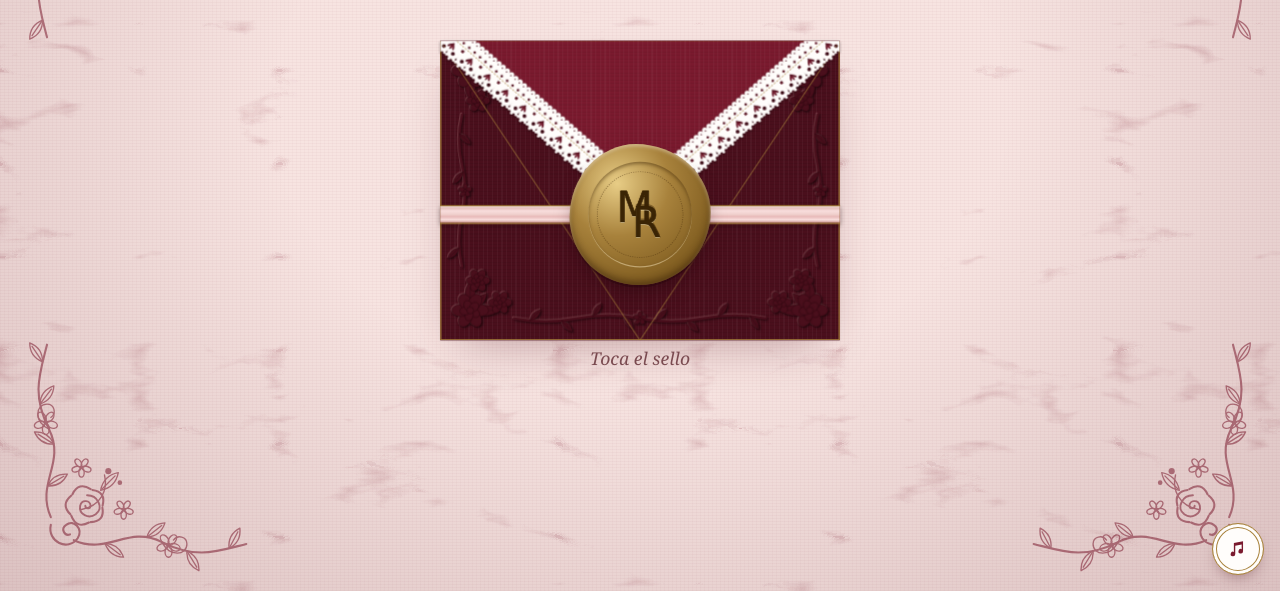
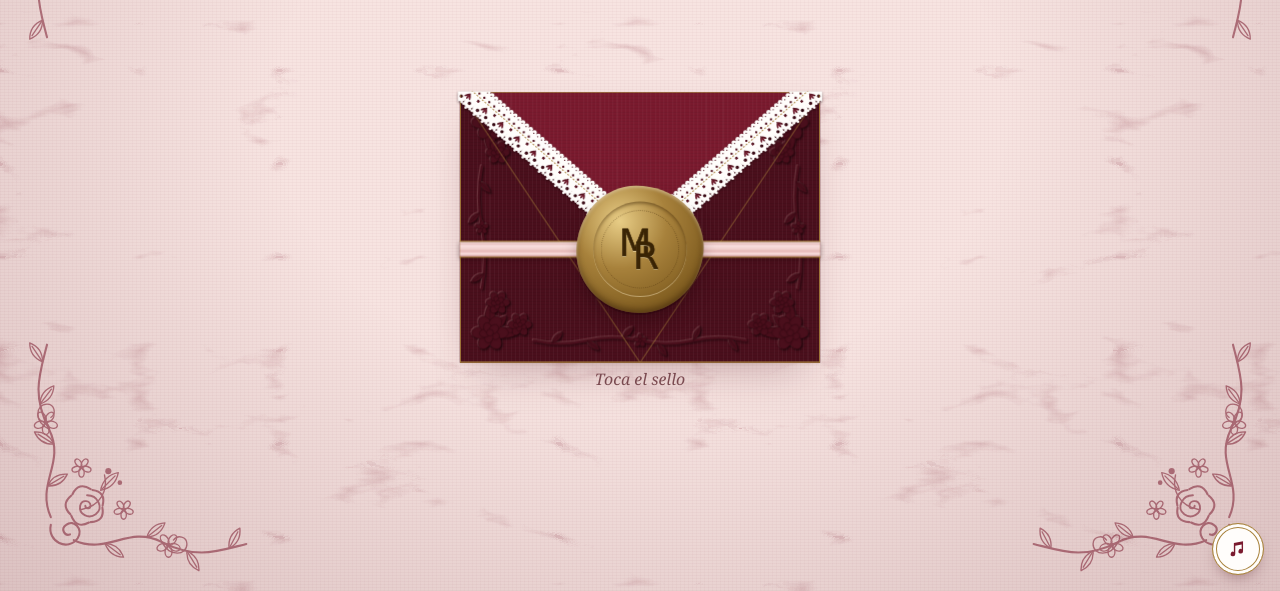
Before and after one commit to Michelle-Rocha-Espinoza/Invitacion-web-MR, a plain HTML site: page carta.html in a window 1280 px wide. Shown: the part 209-800 px from the top of the page. Drawn offline with nearby package versions, Linux system fonts and the light colour scheme; a web font is replaced by a local one.

Commit message:
Inicio justo al tamaño de la pantalla y apertura más fluida en celular
- Carta animada: la página ocupa exactamente el alto de la pantalla, sin
  scroll; sobre y mazo se escalan según el alto disponible.
- Versión de scroll: el sobre llena la pantalla medida en el celular
  (incluida la barra del navegador), sin scroll hasta abrir la carta, y no
  se desplaza al abrirla.
- Solapa: volteo plano en vez de 3D y encaje dibujado como imagen, para
  que no parpadee ni se trabe en celulares.

Co-Authored-By: Claude Opus 5.5 <noreply@anthropic.com>

```diff
--- a/carta.html
+++ b/carta.html
@@ -95,12 +95,16 @@
 .mb-sobre__carta { position: absolute; left: 6%; right: 6%; top: 6%; bottom: 5%; z-index: 1; display: flex; flex-direction: column; align-items: center; justify-content: flex-start; gap: 6px; padding: 18px 12px; text-align: center; background: var(--superficie); color: var(--tinta); box-shadow: inset 0 0 0 6px var(--superficie), inset 0 0 0 7px var(--oro); transition: transform .9s cubic-bezier(.2, .7, .2, 1) .45s; }
 .mb-sobre__bolsillo { position: absolute; inset: 0; z-index: 2; background: var(--banda); clip-path: polygon(0 0, 50% 54%, 100% 0, 100% 100%, 0 100%); }
 .mb-sobre__bolsillo::after { content: ""; position: absolute; inset: 0; background: linear-gradient(to top right, transparent calc(50% - 1px), var(--oro) 50%, transparent calc(50% + 1px)) left bottom / 50% 100% no-repeat, linear-gradient(to top left, transparent calc(50% - 1px), var(--oro) 50%, transparent calc(50% + 1px)) right bottom / 50% 100% no-repeat; opacity: .55; }
-.mb-sobre__solapa { position: absolute; left: 0; right: 0; top: 0; height: 58%; z-index: 3; transform-origin: top; transform-style: preserve-3d; transition: transform .7s cubic-bezier(.5, 0, .2, 1), z-index 0s .35s; }
-.mb-sobre__solapa::before, .mb-sobre__solapa::after { content: ""; position: absolute; inset: 0; clip-path: polygon(0 0, 100% 0, 50% 100%); -webkit-backface-visibility: hidden; backface-visibility: hidden; }
+/* La solapa se voltea en plano (scaleY) para que en celulares no parpadee: a mitad del giro cambia de cara */
+.mb-sobre__solapa { position: absolute; left: 0; right: 0; top: 0; height: 58%; z-index: 3; transform-origin: top; will-change: transform; transition: transform .75s cubic-bezier(.45, 0, .25, 1), z-index 0s .38s; }
+.mb-sobre__solapa::before, .mb-sobre__solapa::after { content: ""; position: absolute; inset: 0; clip-path: polygon(0 0, 100% 0, 50% 100%); transition: opacity 0s .38s; }
 .mb-sobre__solapa::before { background: var(--acento); }
-.mb-sobre__solapa::after { background: var(--mb-vetas), var(--mb-nubes), var(--perla); transform: rotateX(180deg); clip-path: polygon(0 100%, 100% 100%, 50% 0); box-shadow: inset 0 -1px 0 var(--oro); }
+.mb-sobre__solapa::after { background: var(--mb-vetas), var(--mb-nubes), var(--perla); opacity: 0; }
+.mb-sobre__solapa > .mb-sobre__encaje { transition: opacity 0s .38s; }
+.mb-sobre.is-abierto .mb-sobre__solapa::before, .mb-sobre.is-abierto .mb-sobre__solapa > .mb-sobre__encaje { opacity: 0; }
+.mb-sobre.is-abierto .mb-sobre__solapa::after { opacity: 1; }
 .mb-sobre > .mb-lacre { position: absolute; left: 50%; top: 58%; z-index: 4; translate: -50% -50%; }
-.mb-sobre.is-abierto .mb-sobre__solapa { transform: rotateX(180deg); z-index: 0; }
+.mb-sobre.is-abierto .mb-sobre__solapa { transform: scaleY(-1); z-index: 0; }
 .mb-sobre.is-abierto .mb-sobre__carta { transform: translateY(-52%); }
 .mb-sobre.is-abierto > .mb-lacre { opacity: 0; transform: scale(.6); pointer-events: none; }
 .mb-sobre__ayuda { position: absolute; left: 0; right: 0; bottom: -40px; text-align: center; color: var(--tinta-suave); }
@@ -110,7 +114,7 @@
 .mb-sobre__dorso { box-shadow: inset 0 0 0 1px var(--oro), var(--sombra-papel); }
 .mb-sobre__bolsillo { box-shadow: inset 0 -1px 0 var(--oro), inset 1px 0 0 var(--oro), inset -1px 0 0 var(--oro); }
 .mb-sobre__solapa::before { background-image: repeating-linear-gradient(90deg, rgba(255, 255, 255, .04) 0 1px, transparent 1px 4px), repeating-linear-gradient(0deg, rgba(0, 0, 0, .05) 0 1px, transparent 1px 3px); }
-.mb-sobre__encaje { position: absolute; inset: 0; width: 100%; height: 100%; overflow: visible; pointer-events: none; -webkit-backface-visibility: hidden; backface-visibility: hidden; filter: drop-shadow(0 1px 1px rgba(30, 4, 10, .55)); }
+.mb-sobre__encaje { position: absolute; inset: 0; width: 100%; height: 100%; max-width: none; overflow: visible; pointer-events: none; filter: drop-shadow(0 1px 1px rgba(30, 4, 10, .55)); }
 .mb-sobre__encaje-papel { fill: var(--encaje); }
 .mb-sobre__encaje-filete { stroke: var(--oro); stroke-width: 1; stroke-dasharray: 1 2.5; stroke-linecap: round; }
 .mb-sobre__cinta { position: absolute; left: 0; right: 0; top: calc(58% - 8px); height: 16px; z-index: 3; background: linear-gradient(180deg, #d9a9a6 0%, var(--perla) 28%, #f0cfcc 50%, var(--rubor) 62%, var(--perla) 82%, #c9918f 100%); box-shadow: 0 2px 4px rgba(30, 4, 10, .4), inset 0 1px 0 rgba(255, 255, 255, .6); border-block: 1px solid var(--oro); transition: opacity .4s, transform .5s; transform-origin: center; }
@@ -311,7 +315,7 @@
 
 
 *, *::before, *::after { box-sizing: border-box; }
-html, body { height: 100%; overflow-x: clip; }
+html, body { height: 100%; overflow: hidden; overscroll-behavior: none; }
 body { margin: 0; color: var(--tinta); font-family: var(--font-maquina); overflow-x: hidden;
   background:
     radial-gradient(ellipse at 50% 40%, transparent 40%, rgba(74, 15, 28, .16) 100%),
@@ -320,12 +324,14 @@ body { margin: 0; color: var(--tinta); font-family: var(--font-maquina); overflo
     var(--mb-vetas), var(--fondo-alterno);
   background-size: auto, auto, auto, 560px, auto; }
 
-.mesa { min-height: 100%; display: flex; flex-direction: column; align-items: center; padding-block: 20px 28px; padding-left: max(16px, env(safe-area-inset-left, 0px)); padding-right: max(16px, env(safe-area-inset-right, 0px)); }
+.mesa { height: 100vh; height: 100svh; height: var(--alto, 100svh); display: flex; flex-direction: column; align-items: center; justify-content: center; padding-block: 12px 14px; padding-left: max(16px, env(safe-area-inset-left, 0px)); padding-right: max(16px, env(safe-area-inset-right, 0px)); }
 .encabezado { text-align: center; display: grid; gap: 4px; min-height: 70px; transition: opacity .5s; }
 .encabezado__titulo { font: 400 34px/1.1 var(--font-lettering); color: var(--acento); margin: 0; }
 .encabezado__sub { font: italic 15px/22px var(--font-serif); color: var(--tinta-suave); margin: 0; }
 
-.escena { position: relative; width: 100%; max-width: 520px; height: calc(var(--ch) + 130px); display: grid; place-items: center; }
+.escena { position: relative; width: 100%; max-width: 520px; height: calc((var(--ch) + 64px) * var(--z, 1)); flex: none; display: grid; place-items: center; }
+.mazo { scale: var(--z, 1); }
+.escena .mb-sobre { scale: var(--z, 1); }
 
 /* Sobre */
 .escena .mb-sobre { margin-top: 0; width: min(340px, 86vw); z-index: 10; transition: transform .9s cubic-bezier(.6, 0, .3, 1), opacity .7s; }
@@ -451,9 +457,7 @@ body { margin: 0; color: var(--tinta); font-family: var(--font-maquina); overflo
 }
 body.escritorio .encabezado__titulo { font-size: 44px; }
 body.escritorio .encabezado__sub { font-size: 17px; }
-body.escritorio .escena { height: calc((var(--ch) + 64px) * var(--z, 1)); max-width: none; }
-body.escritorio .mazo { scale: var(--z, 1); }
-body.escritorio .escena .mb-sobre { scale: var(--z, 1); }
+body.escritorio .escena { max-width: none; }
 body.escritorio .controles { position: absolute; inset: 0; margin: 0; z-index: 40; display: flex; align-items: center; justify-content: center; gap: calc(var(--cw) * var(--z, 1) + 110px); pointer-events: none; }
 body.escritorio .controles .ctrl { pointer-events: auto; width: 54px; height: 54px; flex: none; }
 body.escritorio .contador { position: absolute; left: 50%; bottom: -48px; translate: -50% 0; }
@@ -949,6 +953,9 @@ body.escritorio .puntos { margin-top: 58px; }
     hilos.forEach(function (pts) { capa.appendChild(nodo('polyline', { points: pts, fill: 'none', 'class': 'mb-sobre__encaje-filete' })); });
     svg.appendChild(capa);
     solapa.appendChild(svg);
+    // como imagen: el teléfono no recalcula cientos de calados durante el volteo
+    var img = aImagenEnSitio(svg, 40);
+    if (img !== svg) img.classList.add('mb-sobre__encaje');
   }
 
   /* Sobre: abre y cierra con el lacre. host = .mb-sobre */
@@ -1476,7 +1483,6 @@ body.escritorio .puntos { margin-top: 58px; }
 
   // Escritorio: mazo más grande según la altura y flechas a los costados
   function zoomEscena() {
-    if (!document.body.classList.contains('escritorio')) return 1;
     var v = parseFloat(getComputedStyle(document.documentElement).getPropertyValue('--z'));
     return v > 0 ? v : 1;
   }
@@ -1484,15 +1490,16 @@ body.escritorio .puntos { margin-top: 58px; }
   function ajustarEscritorio() {
     var ancho = window.innerWidth >= 900;
     document.body.classList.toggle('escritorio', ancho);
-    if (ancho) {
-      if (controles.parentNode !== escena) escena.appendChild(controles);
-      var ch = tarjetas[0].offsetHeight || 455;
-      var z = Math.max(1, Math.min(1.6, (window.innerHeight - 190) / (ch + 64), (window.innerWidth - 120) / ((tarjetas[0].offsetWidth || 330) + 300)));
-      document.documentElement.style.setProperty('--z', z.toFixed(3));
-    } else {
-      if (controles.parentNode !== controlesOrigen) controlesOrigen.insertBefore(controles, controlesSig);
-      document.documentElement.style.removeProperty('--z');
-    }
+    if (ancho) { if (controles.parentNode !== escena) escena.appendChild(controles); }
+    else if (controles.parentNode !== controlesOrigen) controlesOrigen.insertBefore(controles, controlesSig);
+    var H = window.innerHeight;
+    document.documentElement.style.setProperty('--alto', H + 'px');
+    var cw = tarjetas[0].offsetWidth || 330, ch = tarjetas[0].offsetHeight || 455;
+    var cabeza = document.getElementById('encabezado').offsetHeight || 70;
+    var reserva = ancho ? 150 : 175; // controles, rombos y enlace bajo el mazo
+    var z = Math.min((H - cabeza - reserva - 26) / (ch + 64), (window.innerWidth - (ancho ? 300 : 20)) / cw, ancho ? 1.6 : 1);
+    z = Math.max(.5, z);
+    document.documentElement.style.setProperty('--z', z.toFixed(3));
   }
   ajustarEscritorio();
   window.addEventListener('resize', ajustarEscritorio);
--- a/design-system/components/bundle.css
+++ b/design-system/components/bundle.css
@@ -79,12 +79,16 @@
 .mb-sobre__carta { position: absolute; left: 6%; right: 6%; top: 6%; bottom: 5%; z-index: 1; display: flex; flex-direction: column; align-items: center; justify-content: flex-start; gap: 6px; padding: 18px 12px; text-align: center; background: var(--superficie); color: var(--tinta); box-shadow: inset 0 0 0 6px var(--superficie), inset 0 0 0 7px var(--oro); transition: transform .9s cubic-bezier(.2, .7, .2, 1) .45s; }
 .mb-sobre__bolsillo { position: absolute; inset: 0; z-index: 2; background: var(--banda); clip-path: polygon(0 0, 50% 54%, 100% 0, 100% 100%, 0 100%); }
 .mb-sobre__bolsillo::after { content: ""; position: absolute; inset: 0; background: linear-gradient(to top right, transparent calc(50% - 1px), var(--oro) 50%, transparent calc(50% + 1px)) left bottom / 50% 100% no-repeat, linear-gradient(to top left, transparent calc(50% - 1px), var(--oro) 50%, transparent calc(50% + 1px)) right bottom / 50% 100% no-repeat; opacity: .55; }
-.mb-sobre__solapa { position: absolute; left: 0; right: 0; top: 0; height: 58%; z-index: 3; transform-origin: top; transform-style: preserve-3d; transition: transform .7s cubic-bezier(.5, 0, .2, 1), z-index 0s .35s; }
-.mb-sobre__solapa::before, .mb-sobre__solapa::after { content: ""; position: absolute; inset: 0; clip-path: polygon(0 0, 100% 0, 50% 100%); -webkit-backface-visibility: hidden; backface-visibility: hidden; }
+/* La solapa se voltea en plano (scaleY) para que en celulares no parpadee: a mitad del giro cambia de cara */
+.mb-sobre__solapa { position: absolute; left: 0; right: 0; top: 0; height: 58%; z-index: 3; transform-origin: top; will-change: transform; transition: transform .75s cubic-bezier(.45, 0, .25, 1), z-index 0s .38s; }
+.mb-sobre__solapa::before, .mb-sobre__solapa::after { content: ""; position: absolute; inset: 0; clip-path: polygon(0 0, 100% 0, 50% 100%); transition: opacity 0s .38s; }
 .mb-sobre__solapa::before { background: var(--acento); }
-.mb-sobre__solapa::after { background: var(--mb-vetas), var(--mb-nubes), var(--perla); transform: rotateX(180deg); clip-path: polygon(0 100%, 100% 100%, 50% 0); box-shadow: inset 0 -1px 0 var(--oro); }
+.mb-sobre__solapa::after { background: var(--mb-vetas), var(--mb-nubes), var(--perla); opacity: 0; }
+.mb-sobre__solapa > .mb-sobre__encaje { transition: opacity 0s .38s; }
+.mb-sobre.is-abierto .mb-sobre__solapa::before, .mb-sobre.is-abierto .mb-sobre__solapa > .mb-sobre__encaje { opacity: 0; }
+.mb-sobre.is-abierto .mb-sobre__solapa::after { opacity: 1; }
 .mb-sobre > .mb-lacre { position: absolute; left: 50%; top: 58%; z-index: 4; translate: -50% -50%; }
-.mb-sobre.is-abierto .mb-sobre__solapa { transform: rotateX(180deg); z-index: 0; }
+.mb-sobre.is-abierto .mb-sobre__solapa { transform: scaleY(-1); z-index: 0; }
 .mb-sobre.is-abierto .mb-sobre__carta { transform: translateY(-52%); }
 .mb-sobre.is-abierto > .mb-lacre { opacity: 0; transform: scale(.6); pointer-events: none; }
 .mb-sobre__ayuda { position: absolute; left: 0; right: 0; bottom: -40px; text-align: center; color: var(--tinta-suave); }
@@ -94,7 +98,7 @@
 .mb-sobre__dorso { box-shadow: inset 0 0 0 1px var(--oro), var(--sombra-papel); }
 .mb-sobre__bolsillo { box-shadow: inset 0 -1px 0 var(--oro), inset 1px 0 0 var(--oro), inset -1px 0 0 var(--oro); }
 .mb-sobre__solapa::before { background-image: repeating-linear-gradient(90deg, rgba(255, 255, 255, .04) 0 1px, transparent 1px 4px), repeating-linear-gradient(0deg, rgba(0, 0, 0, .05) 0 1px, transparent 1px 3px); }
-.mb-sobre__encaje { position: absolute; inset: 0; width: 100%; height: 100%; overflow: visible; pointer-events: none; -webkit-backface-visibility: hidden; backface-visibility: hidden; filter: drop-shadow(0 1px 1px rgba(30, 4, 10, .55)); }
+.mb-sobre__encaje { position: absolute; inset: 0; width: 100%; height: 100%; max-width: none; overflow: visible; pointer-events: none; filter: drop-shadow(0 1px 1px rgba(30, 4, 10, .55)); }
 .mb-sobre__encaje-papel { fill: var(--encaje); }
 .mb-sobre__encaje-filete { stroke: var(--oro); stroke-width: 1; stroke-dasharray: 1 2.5; stroke-linecap: round; }
 .mb-sobre__cinta { position: absolute; left: 0; right: 0; top: calc(58% - 8px); height: 16px; z-index: 3; background: linear-gradient(180deg, #d9a9a6 0%, var(--perla) 28%, #f0cfcc 50%, var(--rubor) 62%, var(--perla) 82%, #c9918f 100%); box-shadow: 0 2px 4px rgba(30, 4, 10, .4), inset 0 1px 0 rgba(255, 255, 255, .6); border-block: 1px solid var(--oro); transition: opacity .4s, transform .5s; transform-origin: center; }
--- a/design-system/components/bundle.js
+++ b/design-system/components/bundle.js
@@ -238,6 +238,9 @@
     hilos.forEach(function (pts) { capa.appendChild(nodo('polyline', { points: pts, fill: 'none', 'class': 'mb-sobre__encaje-filete' })); });
     svg.appendChild(capa);
     solapa.appendChild(svg);
+    // como imagen: el teléfono no recalcula cientos de calados durante el volteo
+    var img = aImagenEnSitio(svg, 40);
+    if (img !== svg) img.classList.add('mb-sobre__encaje');
   }
 
   /* Sobre: abre y cierra con el lacre. host = .mb-sobre */
```
Also changed, not shown: invitacion.html (+31 -11 lines).
